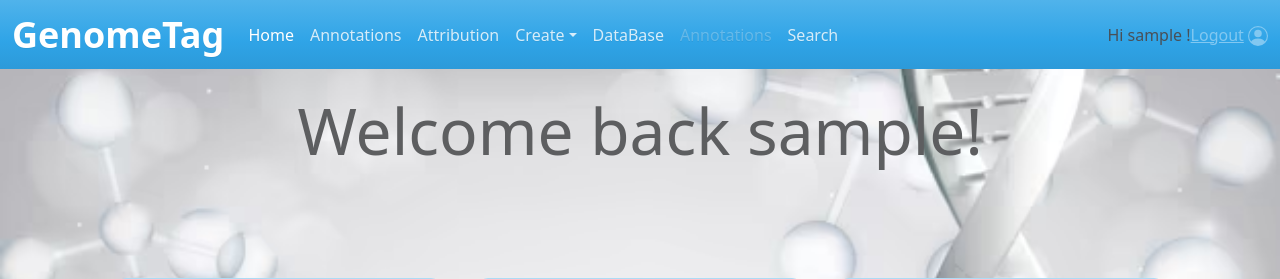
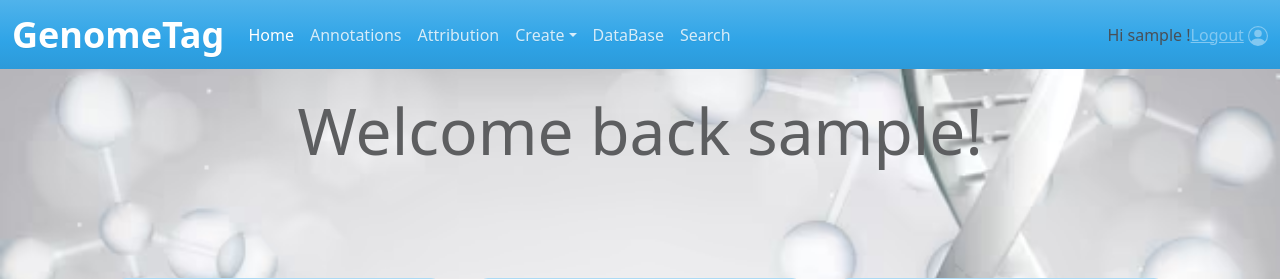
Before and after one commit to R-Poulard/GenomeTag, a Django app: page /GenomeTag/ in a window 1280 px wide. Shown: the top 279 px of the page. Run offline with Django 5.2, Linux system fonts and the light colour scheme; the visitor is signed in with stand-in values (Sample User, id 1); data that the repository does not hold is empty; some libraries are stand-ins or nearby versions.

Commit message:
update main

```diff
--- a/GenomeTag/templates/GenomeTag/main.html
+++ b/GenomeTag/templates/GenomeTag/main.html
@@ -94,9 +94,6 @@
             <li class="nav-item">
               <a class="nav-link " href="#">DataBase</a>
             </li>
-                    <li class="nav-item">
-          <a class="nav-link disabled" href="{% url 'GenomeTag:annotations' %}">Annotations</a>
-        </li>
             <li class="nav-item">
               <a class="nav-link" href="{% url 'GenomeTag:search' %}">Search</a>
             </li>
--- a/GenomeTag/templates/base.html
+++ b/GenomeTag/templates/base.html
@@ -97,9 +97,6 @@
             <li class="nav-item">
               <a class="nav-link " href="#">DataBase</a>
             </li>
-                    <li class="nav-item">
-          <a class="nav-link disabled" href="{% url 'GenomeTag:annotations' %}">Annotations</a>
-        </li>
             <li class="nav-item">
               <a class="nav-link" href="{% url 'GenomeTag:search' %}">Search</a>
             </li>
```
